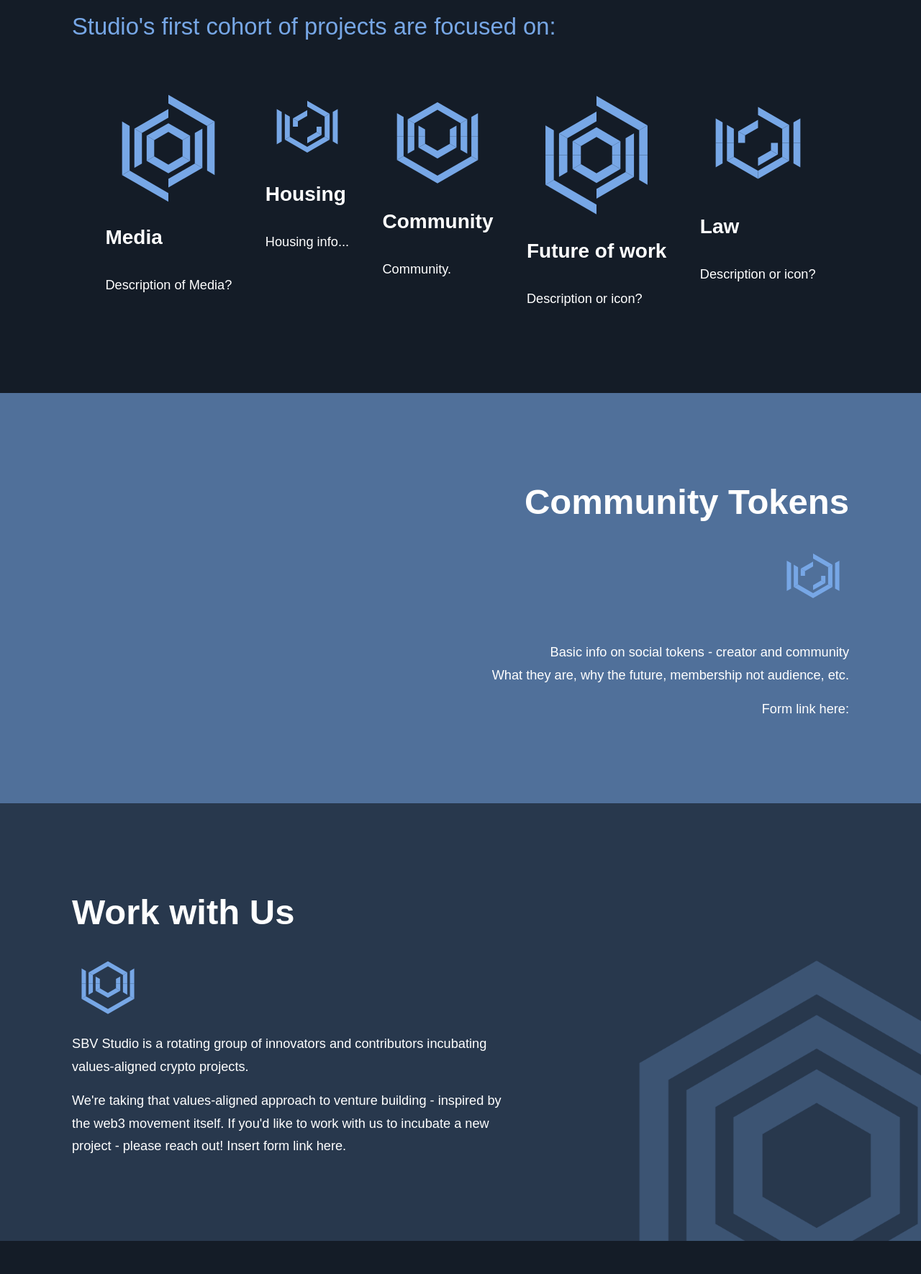
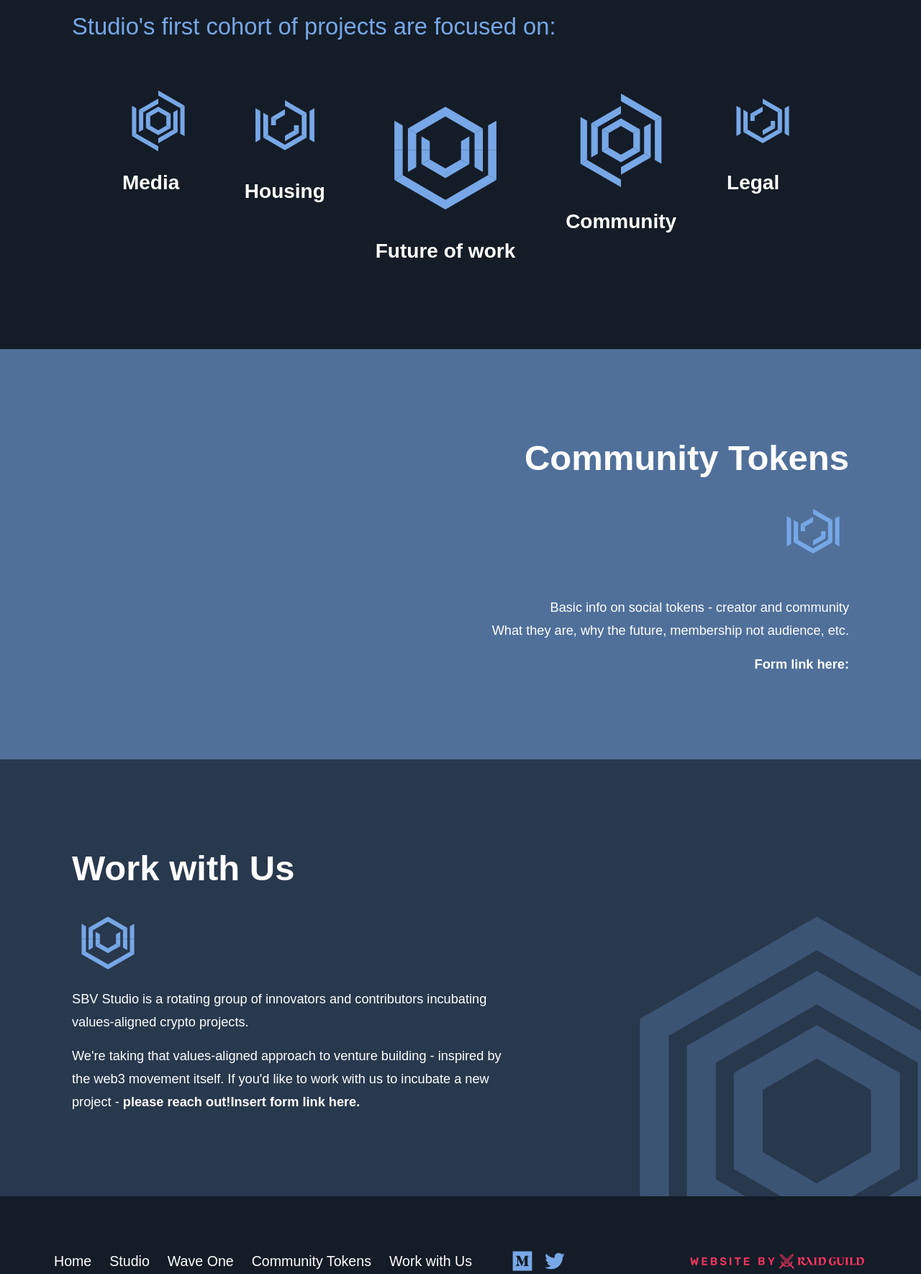
Before and after one commit to maxgrok/sbv-studio, a Gatsby site: page / in a window 1280 px wide. Shown: the part 981-2751 px from the top of the page at 72% size. Built offline with nearby package versions, Linux system fonts and the light colour scheme; Gatsby itself is replaced by a stand-in of ours; a web font is replaced by a local one.

Commit message:
adding 5 columns for the categories in wave one

```diff
--- a/src/components/shared/footer/footer.js
+++ b/src/components/shared/footer/footer.js
@@ -46,7 +46,7 @@ const Footer = ({ siteTitle }) => (
         >
           Work with Us
         </Link>
-    {    /*<SocialLinks />*/}
+        <SocialLinks />
         <div className="MadeByRaidGuild">
           <a href="https://raidguild.org/" target="_blank" rel="noopener noreferrer">
             <img src={MadeByRaidGuildSrc} alt="made by raidguild" width="250px" height="auto" />
--- a/src/components/shared/social/SocialLinks.js
+++ b/src/components/shared/social/SocialLinks.js
@@ -8,12 +8,12 @@ import './SocialLinks.scss'
 
 const SocialLinks = () => (
   <div className="SocialLinks">
-    <a href="https://medium.com/senary-blockchain-ventures">
+    <Link href="https://medium.com/senary-blockchain-ventures">
       <img src={IconMediumSrc} />
-    </a>
-    <a href="https://twitter.com/SenaryBV">
+    </Link>
+    <Link href="https://twitter.com/sbv_studio">
       <img src={IconTwitterSrc} />
-    </a>
+    </Link>
   </div>
 )
 
--- a/src/components/shared/topNav/TopNav.js
+++ b/src/components/shared/topNav/TopNav.js
@@ -23,16 +23,16 @@ const TopNav = () => {
      <li>Home
        <ul>
          <li class="link">
-           <Link to="/" target="_blank">Studio</Link>
+           <Link to="/" >Studio</Link>
            <ul>
              <li class="link">
-               <Link to="/#wave-one" target="_blank">Wave One</Link>
+               <Link to="#wave-one" >Wave One</Link>
              </li>
              <li class="link">
-               <Link to="/#community-tokens" target="_blank">Community Tokens</Link>
+               <Link to="#community-tokens">Community Tokens</Link>
              </li>
              <li class="link">
-               <Link to="/#work-with-us" target="_blank">Work with Us</Link>
+               <Link to="#work-with-us" >Work with Us</Link>
              </li>
            </ul>
          </li>
@@ -56,9 +56,9 @@ const TopNav = () => {
             <ul>
               <li><Link to="https://sbv.studio/">Studio</Link></li>
               <ul>
-              <li><Link to="https://sbv.studio/#wave-one" target="_blank">Wave One</Link></li>
-              <li><Link to="https://sbv.studio/#community-tokens" target="_blank">Community Tokens</Link></li>
-              <li><Link to="https://sbv.studio/#work-with-us" target="_blank">Work with Us</Link></li>
+              <li><Link to="/#wave-one" >Wave One</Link></li>
+              <li><Link to="/#community-tokens">Community Tokens</Link></li>
+              <li><Link to="/#work-with-us" >Work with Us</Link></li>
               </ul>
             </ul>
             </li>
--- a/src/pages/index.js
+++ b/src/pages/index.js
@@ -30,45 +30,46 @@ const IndexPage = () => (
       <h2>Wave One</h2>
     <h3>Studio's first cohort of projects are focused on: </h3><br/>
         <div className="Grid">
-          <div className="Column Column--66">
+          <div className="Column Column--44">
             <img src={IconSBV1} />
             <h4>Media</h4>
+            {/*
             <p className="light">
             Description of Media?
-            </p>
+            </p> */}
           </div>
-          <div className="Column Column--66">
+          <div className="Column Column--44">
             <img src={IconSBV2} />
             <h4>Housing</h4>
-            <p className="light">
+            {/* <p className="light">
             Housing info...
-            </p>
-          </div>
-          <div className="Column Column--66">
-            <img src={IconSBV3} />
-            <h4> Community </h4>
-            <p className="light">
-            Community.
-          </p>
+            </p> */}
           </div>
 
-          <div className="Column Column--55">
-            <img src={IconSBV1} />
+          <div className="Column Column--44">
+            <img src={IconSBV3} />
             <h4> Future of work </h4>
-            <p className="light">
+            {/* <p className="light">
            Description or icon?
-            </p>
+            </p> */}
           </div>
 
-          <div className="Column Column--66">
+          <div className="Column Column--44">
+            <img src={IconSBV1} />
+            <h4> Community </h4>
+            {/* <p className="light">
+            Community.
+          </p> */}
+          </div>
+
+          <div className="Column Column--44">
             <img src={IconSBV2} />
-            <h4> Law </h4>
-            <p className="light">
+            <h4> Legal </h4>
+            {/* <p className="light">
             Description or icon?
-            </p>
+            </p> */}
           </div>
         </div>
-
       </div>
     </div>
 
@@ -82,7 +83,7 @@ const IndexPage = () => (
             What they are, why the future, membership not audience, etc.
             </p>
             <p>
-              Form link here:
+              <strong>Form link here: </strong>
             </p>
         </div>
       </div>
@@ -96,8 +97,8 @@ const IndexPage = () => (
             SBV Studio is a rotating group of innovators and contributors incubating values-aligned crypto projects.
             </p>
             <p>
-              We're taking that values-aligned approach to venture building - inspired by the web3 movement itself. If you'd like to work with us to incubate a new project - please reach out!
-              Insert form link here.
+              We're taking that values-aligned approach to venture building - inspired by the web3 movement itself. If you'd like to work with us to incubate a new project - <strong>please reach out!</strong>
+                <strong>Insert form link here.</strong>
             </p>
         </div>
       </div>
```
